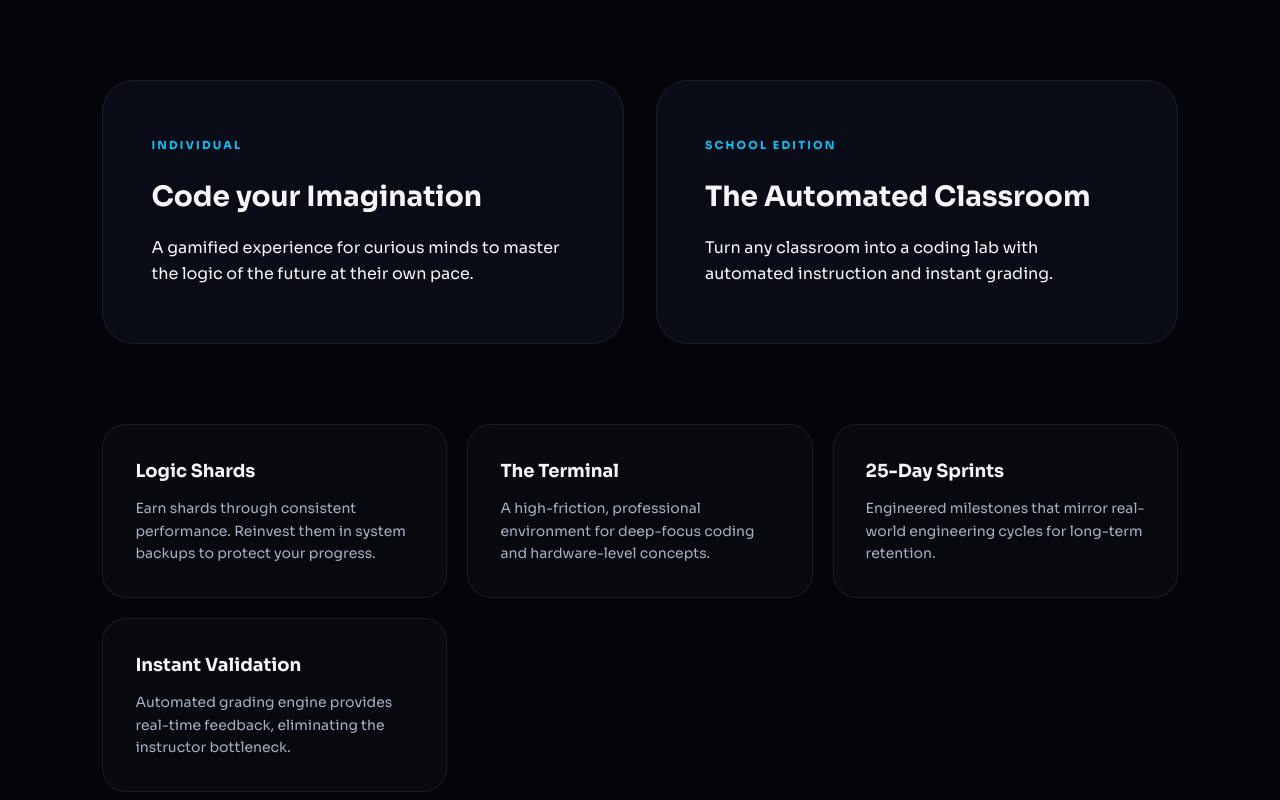
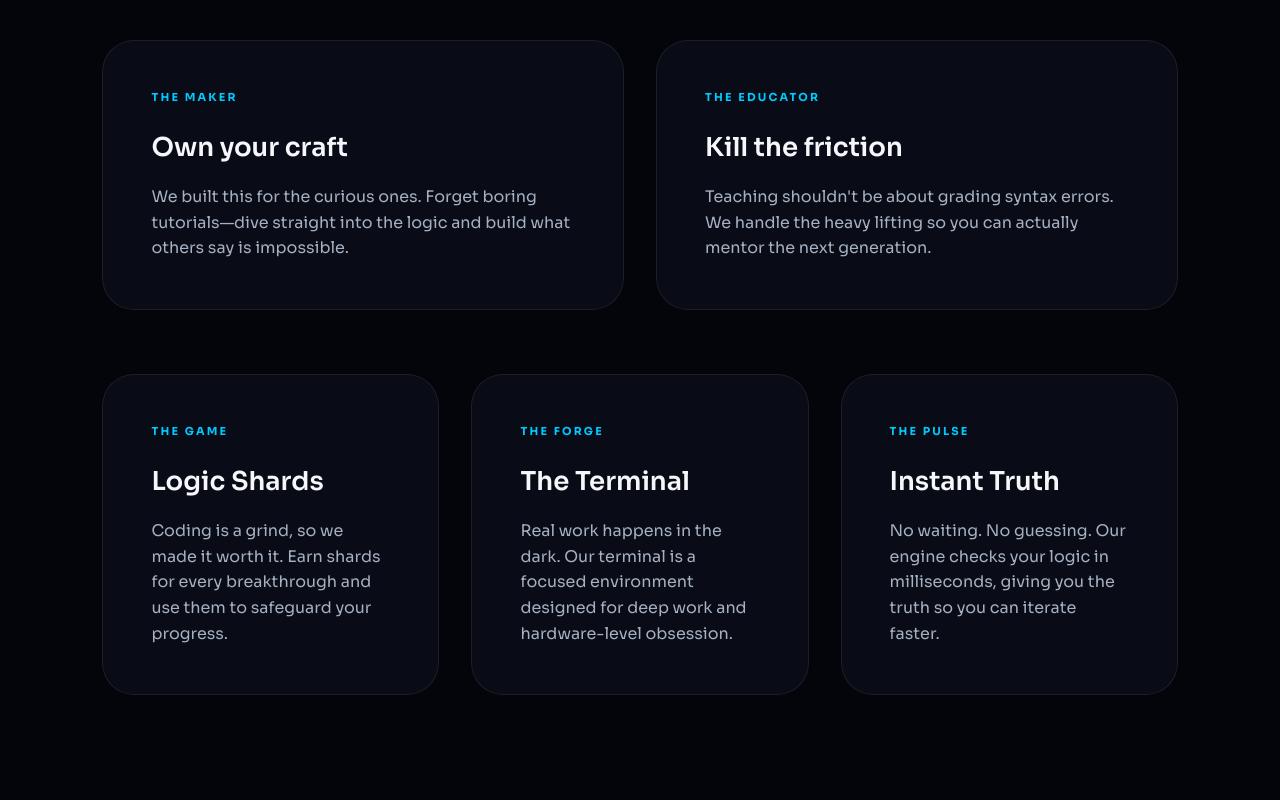
Before and after one commit to Megh-coder-23/The-Book-of-Code, a plain HTML site: page index.html in a window 1280 px wide. Shown: the part 840-1640 px from the top of the page. Drawn offline with Linux system fonts and the light colour scheme.

Commit message:
Update site

```diff
--- a/index.html
+++ b/index.html
@@ -3,15 +3,11 @@
   <head>
     <meta charset="UTF-8" />
     <meta name="viewport" content="width=device-width, initial-scale=1.0, maximum-scale=1.0, user-scalable=no, viewport-fit=cover" />
-
     <meta name="apple-mobile-web-app-capable" content="yes">
     <meta name="apple-mobile-web-app-status-bar-style" content="black-translucent">
     <meta name="theme-color" content="#03050a">
-
     <title>The Book of Code • Code the Unreal</title>
-
     <link href="https://fonts.googleapis.com/css2?family=Sora:wght@300;400;500;600;700&display=swap" rel="stylesheet" />
-
     <style>
       :root {
         --bg: #03050a;
@@ -25,23 +21,8 @@
         --safe-top: env(safe-area-inset-top, 0px);
         --safe-bottom: env(safe-area-inset-bottom, 0px);
       }
-
-      * {
-        box-sizing: border-box;
-        margin: 0;
-        padding: 0;
-        -webkit-tap-highlight-color: transparent;
-      }
-
-      body {
-        font-family: "Sora", sans-serif;
-        background-color: var(--bg);
-        color: var(--text-main);
-        line-height: 1.6;
-        overflow-x: hidden;
-      }
-
-      /* ================= ANIMATIONS ================= */
+      * { box-sizing: border-box; margin: 0; padding: 0; -webkit-tap-highlight-color: transparent; }
+      body { font-family: "Sora", sans-serif; background-color: var(--bg); color: var(--text-main); line-height: 1.6; overflow-x: hidden; }
       @keyframes logoBloom {
         0% { filter: drop-shadow(0 0 5px rgba(0, 201, 255, 0.3)); }
         50% { filter: drop-shadow(0 0 20px rgba(0, 201, 255, 0.6)); }
@@ -52,8 +33,6 @@
         100% { transform: scale(1); opacity: 1; filter: blur(0px); }
       }
       @keyframes blinkCursor { 50% { opacity: 0; } }
-
-      /* ================= NAV ================= */
       nav {
         position: absolute;
         top: 0;
@@ -66,16 +45,12 @@
       }
       .logo-div { display: flex; align-items: center; gap: 15px; text-decoration: none; }
       .logo-svg { animation: logoBloom 3s infinite ease-in-out; }
-      .logo-text {
-        font-size: 20px; font-weight: 600;
-        background: var(--gradient); -webkit-background-clip: text; -webkit-text-fill-color: transparent;
-      }
-      .btn-primary {
-        background: var(--gradient); padding: 10px 24px; border-radius: 999px;
-        color: #fff !important; font-weight: 600; font-size: 14px; text-decoration: none;
-      }
-
-      /* ================= HERO ================= */
+      .logo-text { font-size: 20px; font-weight: 600; background: var(--gradient); -webkit-background-clip: text; -webkit-text-fill-color: transparent; }
+      .nav-links { display: flex; gap: 32px; align-items: center; }
+      .nav-links a { color: var(--text-muted); text-decoration: none; font-size: 14px; font-weight: 400; transition: color 0.3s; }
+      .nav-links a:hover { color: var(--text-main); }
+      .btn-primary { background: var(--gradient); padding: 10px 24px; border-radius: 999px; color: #fff !important; font-weight: 600; font-size: 14px; text-decoration: none; transition: transform 0.3s ease; }
+      .btn-primary:hover { transform: scale(1.05); }
       header.hero {
         position: relative;
         height: 100vh;
@@ -94,34 +69,25 @@
       .gradient-text { background: var(--gradient); -webkit-background-clip: text; -webkit-text-fill-color: transparent; }
       .cursor { display: inline-block; width: 3px; height: 1em; background-color: var(--accent-cyan); margin-left: 5px; vertical-align: middle; animation: blinkCursor 0.8s infinite; }
       .hero p { max-width: 720px; margin: 0 auto; color: var(--text-muted); font-size: clamp(16px, 2vw, 20px); }
-
-      /* ================= DUAL PATH ================= */
-      .section-container { padding: 120px 8%; max-width: 1400px; margin: 0 auto; }
-      .dual-path { display: grid; grid-template-columns: repeat(auto-fit, minmax(340px, 1fr)); gap: 32px; margin-bottom: 80px; }
-
+      .section-container { padding: 80px 8% 120px; max-width: 1400px; margin: 0 auto; }
+      .dual-path { display: grid; grid-template-columns: repeat(auto-fit, minmax(340px, 1fr)); gap: 32px; margin-bottom: 64px; }
+      .specs-grid { display: grid; grid-template-columns: repeat(auto-fit, minmax(300px, 1fr)); gap: 32px; }
       .reveal { opacity: 0; transform: translateY(60px); transition: all 1s cubic-bezier(0.16, 1, 0.3, 1); }
       .reveal.active { opacity: 1; transform: translateY(0); }
-
-      .path-card {
+      .path-card, .spec-card {
         background: var(--card-bg); border: 1px solid var(--border-color);
-        padding: 56px 48px; border-radius: 32px; backdrop-filter: blur(15px);
-        transition: all 0.5s ease;
+        padding: 48px; border-radius: 32px; backdrop-filter: blur(15px);
+        transition: all 0.5s cubic-bezier(0.16, 1, 0.3, 1);
+        position: relative;
       }
-      .path-card:hover { transform: translateY(-15px); border-color: var(--accent-cyan); box-shadow: 0 30px 60px -12px rgba(0, 201, 255, 0.3); }
+      .path-card:hover, .spec-card:hover {
+        transform: translateY(-15px);
+        border-color: var(--accent-cyan);
+        box-shadow: 0 30px 60px -12px rgba(0, 201, 255, 0.3);
+      }
       .path-tag { font-size: 11px; text-transform: uppercase; letter-spacing: 0.2em; color: var(--accent-cyan); margin-bottom: 20px; display: block; font-weight: 700; }
-      .path-card h3 { font-size: 28px; margin-bottom: 16px; }
-
-      /* ================= SYSTEM SPECS GRID ================= */
-      .specs-grid { display: grid; grid-template-columns: repeat(auto-fit, minmax(280px, 1fr)); gap: 20px; }
-      .spec-card {
-        background: rgba(255, 255, 255, 0.02); border: 1px solid var(--border-color);
-        padding: 32px; border-radius: 24px; transition: all 0.3s ease;
-      }
-      .spec-card:hover { background: rgba(255, 255, 255, 0.05); border-color: rgba(255, 255, 255, 0.2); }
-      .spec-card h4 { font-size: 18px; margin-bottom: 12px; color: var(--text-main); }
-      .spec-card p { font-size: 14px; color: var(--text-muted); }
-
-      /* ================= FOOTER ================= */
+      .path-card h3, .spec-card h4 { font-size: 26px; margin-bottom: 16px; font-weight: 600; }
+      .path-card p, .spec-card p { font-size: 16px; color: var(--text-muted); }
       footer { background-color: var(--bg); padding: 100px 8% calc(var(--safe-bottom) + 60px); border-top: 1px solid var(--border-color); }
       .footer-container { display: grid; grid-template-columns: repeat(auto-fit, minmax(150px, 1fr)); gap: 40px; }
       .footer-col h4 { color: #fff; font-size: 16px; margin-bottom: 20px; }
@@ -131,7 +97,6 @@
     </style>
   </head>
   <body>
-
     <nav>
       <a href="#" class="logo-div">
         <svg class="logo-svg" width="44" height="44" viewBox="0 0 64 64">
@@ -142,49 +107,48 @@
         </svg>
         <div class="logo-text">The Book of Code</div>
       </a>
-      <a href="#" class="btn-primary">Get Started</a>
+      <div class="nav-links">
+        <a href="#philosophy">Philosophy</a>
+        <a href="#curriculum">Curriculum</a>
+        <a href="#" class="btn-primary">Get Started</a>
+      </div>
     </nav>
-
     <header class="hero">
       <div class="slogan-eyebrow">Code the Unreal</div>
       <h1>Built for <br><span id="typing-text" class="gradient-text"></span><span class="cursor"></span></h1>
-      <p>Automating Computer Science education with a logic-first approach.</p>
+      <p>Stop memorizing syntax. Start mastering the logic that builds the world.</p>
     </header>
-
     <div class="section-container">
       <section class="dual-path">
         <div class="path-card reveal">
-          <span class="path-tag">Individual</span>
-          <h3>Code your Imagination</h3>
-          <p>A gamified experience for curious minds to master the logic of the future at their own pace.</p>
+          <span class="path-tag">The Maker</span>
+          <h3>Own your craft</h3>
+          <p>We built this for the curious ones. Forget boring tutorials—dive straight into the logic and build what others say is impossible.</p>
         </div>
         <div class="path-card reveal" style="transition-delay: 0.15s;">
-          <span class="path-tag">School Edition</span>
-          <h3>The Automated Classroom</h3>
-          <p>Turn any classroom into a coding lab with automated instruction and instant grading.</p>
+          <span class="path-tag">The Educator</span>
+          <h3>Kill the friction</h3>
+          <p>Teaching shouldn't be about grading syntax errors. We handle the heavy lifting so you can actually mentor the next generation.</p>
         </div>
       </section>
-
       <section class="specs-grid">
         <div class="spec-card reveal">
+          <span class="path-tag">The Game</span>
           <h4>Logic Shards</h4>
-          <p>Earn shards through consistent performance. Reinvest them in system backups to protect your progress.</p>
+          <p>Coding is a grind, so we made it worth it. Earn shards for every breakthrough and use them to safeguard your progress.</p>
         </div>
         <div class="spec-card reveal" style="transition-delay: 0.1s;">
+          <span class="path-tag">The Forge</span>
           <h4>The Terminal</h4>
-          <p>A high-friction, professional environment for deep-focus coding and hardware-level concepts.</p>
+          <p>Real work happens in the dark. Our terminal is a focused environment designed for deep work and hardware-level obsession.</p>
         </div>
         <div class="spec-card reveal" style="transition-delay: 0.2s;">
-          <h4>25-Day Sprints</h4>
-          <p>Engineered milestones that mirror real-world engineering cycles for long-term retention.</p>
-        </div>
-        <div class="spec-card reveal" style="transition-delay: 0.3s;">
-          <h4>Instant Validation</h4>
-          <p>Automated grading engine provides real-time feedback, eliminating the instructor bottleneck.</p>
+          <span class="path-tag">The Pulse</span>
+          <h4>Instant Truth</h4>
+          <p>No waiting. No guessing. Our engine checks your logic in milliseconds, giving you the truth so you can iterate faster.</p>
         </div>
       </section>
     </div>
-
     <footer>
       <div class="footer-container">
         <div class="footer-col"><h4>Product</h4><ul><li><a href="#">Methodology</a></li><li><a href="#">Curriculum</a></li></ul></div>
@@ -192,12 +156,10 @@
         <div class="footer-col"><h4>Legal</h4><ul><li><a href="#">Privacy</a></li><li><a href="#">Terms</a></li></ul></div>
       </div>
     </footer>
-
     <script>
       const textElement = document.getElementById("typing-text");
       const phrases = ["classrooms.", "future creators.", "impact.", "everyone."];
       let pIdx = 0, cIdx = 0, isDeleting = false;
-
       function type() {
         const current = phrases[pIdx];
         textElement.textContent = isDeleting ? current.substring(0, cIdx--) : current.substring(0, cIdx++);
@@ -206,11 +168,9 @@
         else if (isDeleting && cIdx === 0) { isDeleting = false; pIdx = (pIdx + 1) % phrases.length; speed = 500; }
         setTimeout(type, speed);
       }
-
       const observer = new IntersectionObserver((entries) => {
         entries.forEach(e => { if (e.isIntersecting) e.target.classList.add('active'); });
       }, { threshold: 0.1 });
-
       document.querySelectorAll('.reveal').forEach(el => observer.observe(el));
       window.onload = type;
     </script>
```
